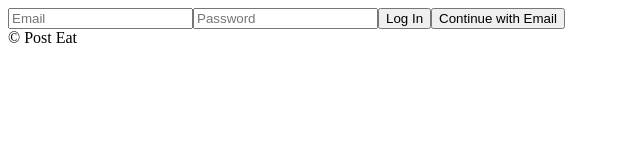
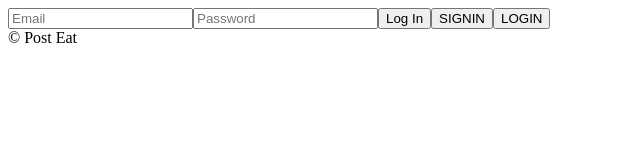
Before and after one commit to iamhwang/project-postEat, a React (Create React App) app: page / in a window 1280 px wide. Shown: the top 160 px of the page, without its empty margins (0-640 px from the left). Built offline with nearby package versions, Linux system fonts and the light colour scheme; no server answers.

Commit message:
Log In function by Firebase

```diff
--- a/src/AuthContainer.jsx
+++ b/src/AuthContainer.jsx
@@ -5,6 +5,7 @@ import { useDispatch, useSelector } from 'react-redux';
 import {
   changeLoginField,
   createUserId,
+  signInUserId,
 } from './slice';
 
 import AuthPage from './AuthPage';
@@ -24,11 +25,16 @@ export default function AuthContainer() {
     dispatch(createUserId());
   }
 
+  function handleClick() {
+    dispatch(signInUserId());
+  }
+
   return (
     <AuthPage
       fields={loginFields}
       onChange={handleChange}
       onSubmit={handleSubmit}
+      onClick={handleClick}
     />
   );
 }
--- a/src/AuthPage.jsx
+++ b/src/AuthPage.jsx
@@ -3,7 +3,7 @@
 import React from 'react';
 
 export default function AuthPage({
-  fields, onChange, onSubmit,
+  fields, onChange, onSubmit, onClick,
 }) {
   const { email, password } = fields;
 
@@ -36,7 +36,13 @@ export default function AuthPage({
           type="button"
           onClick={onSubmit}
         >
-          Continue with Email
+          SIGNIN
+        </button>
+        <button
+          type="button"
+          onClick={onClick}
+        >
+          LOGIN
         </button>
       </>
     </>
--- a/src/Service.jsx
+++ b/src/Service.jsx
@@ -1,13 +1,23 @@
-import React from 'react';
+import React, { useEffect } from 'react';
 
-import { useSelector } from 'react-redux';
+import { useSelector, useDispatch } from 'react-redux';
+
+import { authService } from './FirebaseInfo';
 
 import ServiceRouter from './ServiceRouter';
 
+import { checkUserState } from './slice';
+
 export default function Service() {
+  const dispatch = useDispatch();
+
   const { isLoggedIn } = useSelector((state) => ({
     isLoggedIn: state.isLoggedIn,
   }));
+
+  useEffect(() => {
+    authService.onAuthStateChanged((user) => dispatch(checkUserState(user.email)));
+  }, [dispatch]);
 
   return (
     <>
@@ -15,6 +25,7 @@ export default function Service() {
       <footer>
         &copy;
         Post Eat
+        {isLoggedIn}
       </footer>
     </>
   );
--- a/src/slice.js
+++ b/src/slice.js
@@ -59,9 +59,9 @@ export const {
 export function createUserId() {
   return async (dispatch, getState) => {
     const { loginFields: { email, password } } = getState();
+
     try {
       const data = await authService.createUserWithEmailAndPassword(email, password);
-      console.log(data);
     } catch (error) {
       console.log(error);
     }
@@ -69,12 +69,11 @@ export function createUserId() {
 }
 
 export function signInUserId() {
-  return async (getState) => {
+  return async (dispatch, getState) => {
     const { loginFields: { email, password } } = getState();
 
     try {
       const data = await authService.signInWithEmailAndPassword(email, password);
-      console.log(data);
     } catch (error) {
       console.log(error);
     }
```
